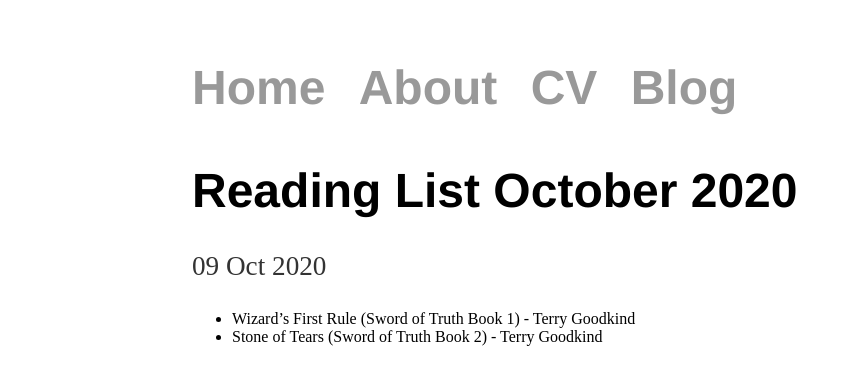
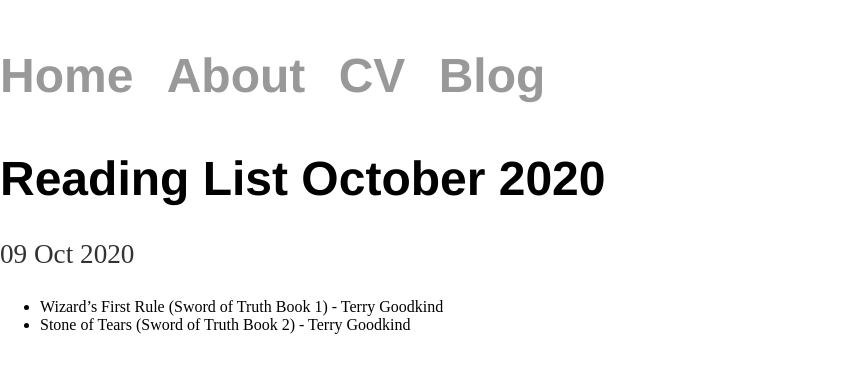
Before and after one commit to kozleo/kozleo.github.io, a Jekyll site: the page built from _posts/2020-10-09-reading-list-october-2020.md, in a window 1280 px wide. Shown: the top 385 px of the page, without its empty margins (0-858 px from the left). Built offline with Jekyll 4.4.1, drawn with Linux system fonts in a browser that asks for light colours.

Commit message:
Update main.css

```diff
--- a/css/main.css
+++ b/css/main.css
@@ -1,6 +1,6 @@
 body {
-    margin: 60px auto;
-    width: 70%;
+    margin: 3rem auto;
+
 }
 nav ul, footer ul {
     font-family:'Helvetica', 'Arial', 'Sans-Serif';
@@ -28,6 +28,7 @@ p {
     font-size: 1.7rem;
     line-height: 1.2em;
     color: #333;
+    text-align: justify;
 }
 footer {
     border-top: 1px solid #d5d5d5;
```
